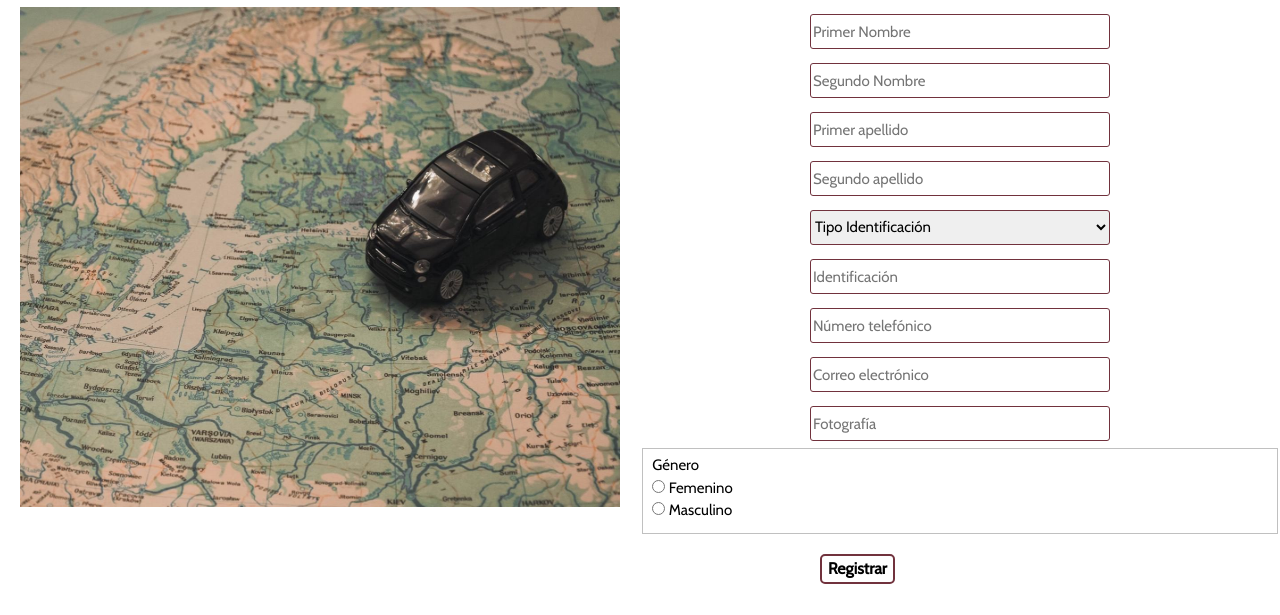
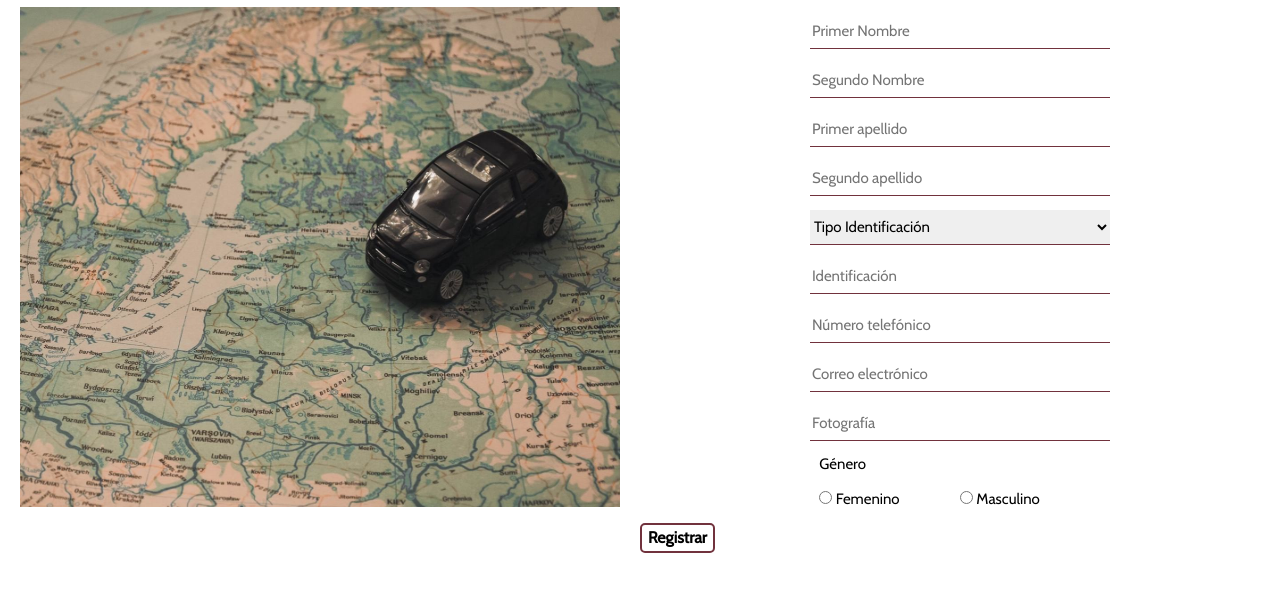
Before and after one commit to arelys-oconitrillo-ucenfotec/siniestros-cr, a plain HTML site: page public/html/registrar-usuarios.html in a window 1280 px wide. Shown: the part 185-800 px from the top of the page. Drawn offline with nearby package versions, Linux system fonts and the light colour scheme; some packages are replaced by stand-ins of ours; a script that the page names is missing.

Commit message:
CSS regitrar usuarios

```diff
--- a/public/css/general.css
+++ b/public/css/general.css
@@ -159,8 +159,6 @@ header {
     width: 600px;
 }
 
-
-
 #frm-registro {
     display: flex;
     flex-direction: column;
@@ -176,15 +174,29 @@ header {
 .campo-frm input {
     height: 35px;
     width: 300px;
-    border-radius: 3px;
-    border: 1px solid #71323d;
+    border: none;
+    border-bottom: 1px solid #71323d;
 }
 
 .campo-frm select {
     height: 35px;
     width: 300px;
-    border-radius: 3px;
-    border: 1px solid #71323d;
+    border: none;
+    border-bottom: 1px solid #71323d;
+}
+
+.fieldset-registro{
+    height: 75px;
+    width: 300px;
+    border: none;
+}
+
+.radio-genero {
+    display: flex;
+    justify-content: center;
+}
+.radio input {
+    margin-top: 15px;
 }
 
 #btnRegistrar {
@@ -193,9 +205,6 @@ header {
     border-radius: 5px;
     font-weight: bold;
     font-size: 16px;
-    margin-top: 20px;
-    margin-left: 180px;
-    margin-bottom: 20px;
 }
 
 .btn1 {
--- a/public/html/registrar-usuarios.html
+++ b/public/html/registrar-usuarios.html
@@ -73,17 +73,21 @@
                                 <label for="txtFotografia"></label>
                                 <input type="text" id="txtFotografia" placeholder="Fotografía" required>
                             </div>
-                            <fieldset>
+                            <div class="radio-genero">
+                                <fieldset class="fieldset-registro">
                                     <p>Género</p>
-                                <div class="radio">
+                                    <div class="w3-row">
+                                        <div class="w3-col l6 radio">
                                             <input type="radio" id="rbtFemenino" name="rbt-genero" value="femenino" required>
                                             <label for="rbtFemenino">Femenino</label>
                                         </div>
-                                <div class="radio">
+                                        <div class="w3-col l6 radio">
                                             <input type="radio" id="rbtMasculino" name="rbt-genero" value="masculino" required>
                                             <label for="rbtMasculino">Masculino</label>
                                         </div>
+                                    </div>
                                 </fieldset>
+                            </div>
                             <div class="w3-col l12 ocultar">
                                 <select id="sltRol">
                                     <option value="normal">Rol</option>
```
Also changed, not shown: 1 other file. Lines whose indentation alone changed are shown as unchanged.
